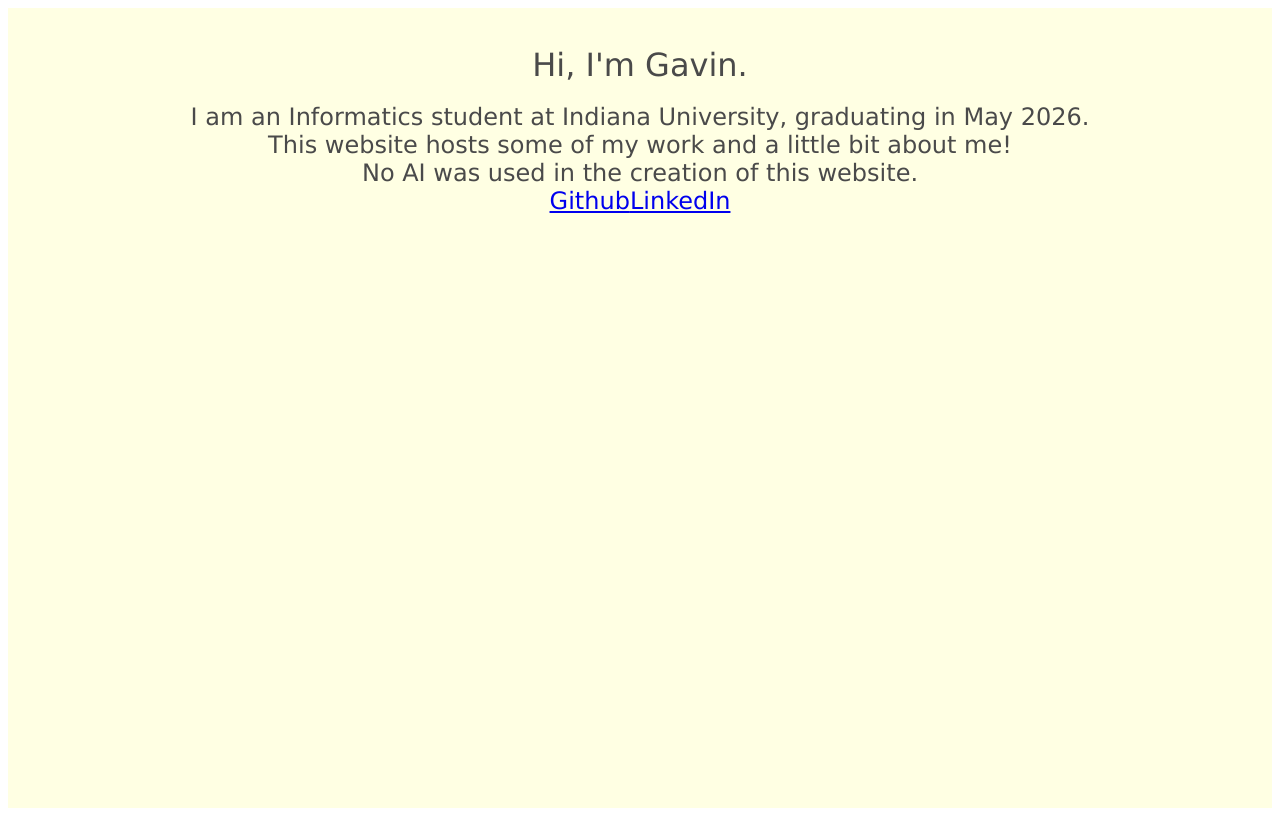
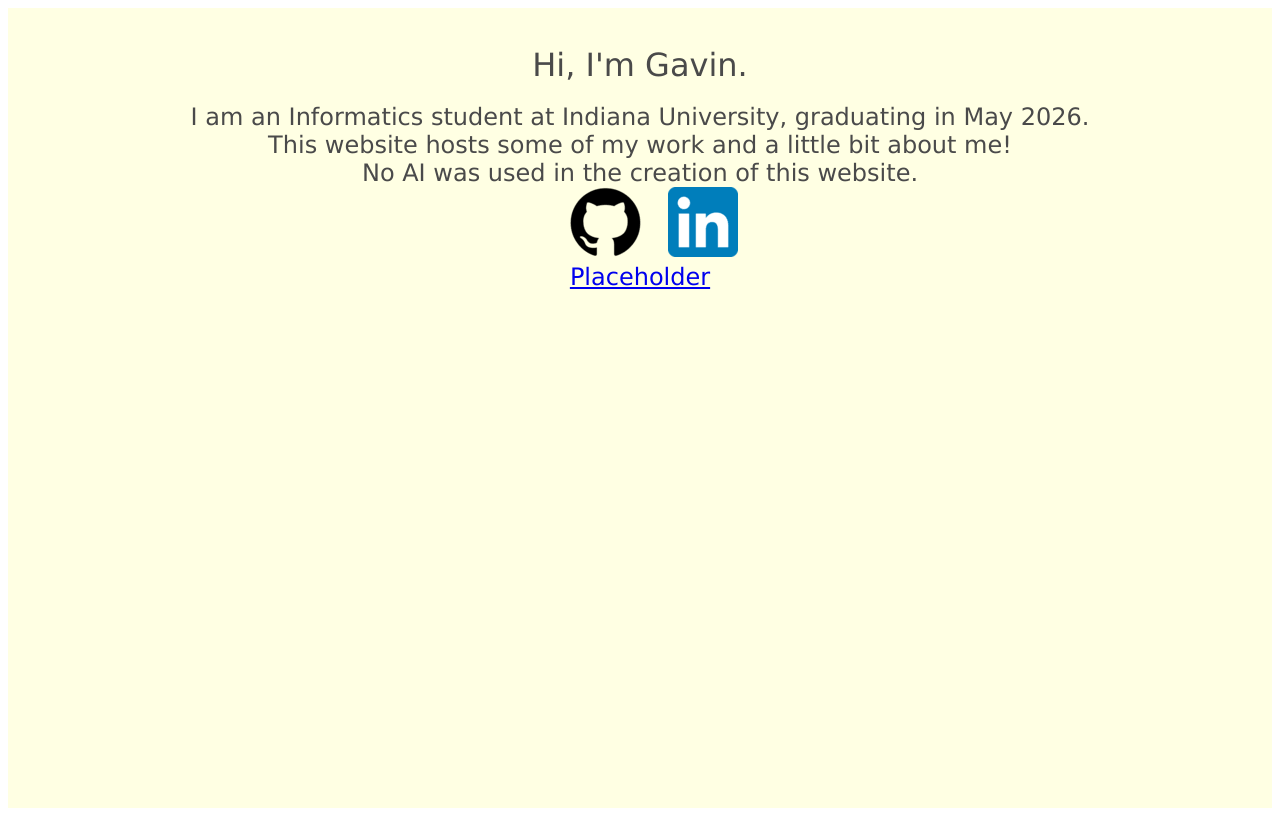
Before and after one commit to powerrgav/personal-website, an Angular app: page / in a window 1280 px wide. Built offline with nearby package versions, Linux system fonts and the light colour scheme.

Commit message:
Added images
LinkedIn and Github anchors now include images. Also added a placeholder for my main image to be added

```diff
--- a/src/app/app.css
+++ b/src/app/app.css
@@ -11,14 +11,14 @@
     justify-content: center;
     font-family: Verdana, Geneva, Tahoma, sans-serif;
     font-size: xx-large;
-    animation:tracking-in-contract-bck-top 3s cubic-bezier(.215,.61,.355,1.000) both
+    animation:tracking-in-contract-bck-top 2s cubic-bezier(.215,.61,.355,1.000) both
 }
 .subHeaderText{
     display: flex;
     justify-content: center;
     font-family: Verdana, Geneva, Tahoma, sans-serif;
     font-size: x-large;
-    animation:tracking-in-contract-bck-top 3s cubic-bezier(.215,.61,.355,1.000) both
+    animation:tracking-in-contract-bck-top 2s cubic-bezier(.215,.61,.355,1.000) both
 }
 /*
     Styling for links div
@@ -30,6 +30,17 @@
     font-size: x-large;
 
 }
+
+/*
+    Styling for main image div
+*/
+.mainImageDiv{
+    display: flex;
+    justify-content: center;
+    font-family: Verdana, Geneva, Tahoma, sans-serif;
+    font-size: x-large;
+}
+
 /*Color palette subject to change. Ink wash. Early ideas:
     #4A4A4A , #CBCBCB , #FFFFE3 , #6D8196
 */
--- a/src/app/app.ts
+++ b/src/app/app.ts
@@ -26,9 +26,13 @@
               </div> <!--End titleContainer div-->
 
               <div id="links" class="links"><!--Begin links div-->
-                <a href="https://github.com/powerrgav">Github</a> <!--Replace with image-->
-                <a href="https://www.linkedin.com/in/gavin-r-power">LinkedIn</a><!--Replace with image-->
+                <a href="https://github.com/powerrgav"><img src='/GithubLogo.png'></a> <!--Replace with image-->
+                <a href="https://www.linkedin.com/in/gavin-r-power"><img src='/LinkedInLogo.png'></a><!--Replace with image-->
               </div><!--End links div-->
+
+              <div id="mainImage"><!--Begin main image div-->
+                  <a href="https://youtube.com" class="mainImageDiv">Placeholder</a>
+              </div><!--End main image div-->
 
             </div><!--End fullscreenContainer div-->
             `,
```
Also changed, not shown: public/GithubLogo.png (added), public/LinkedInLogo.png (added).
